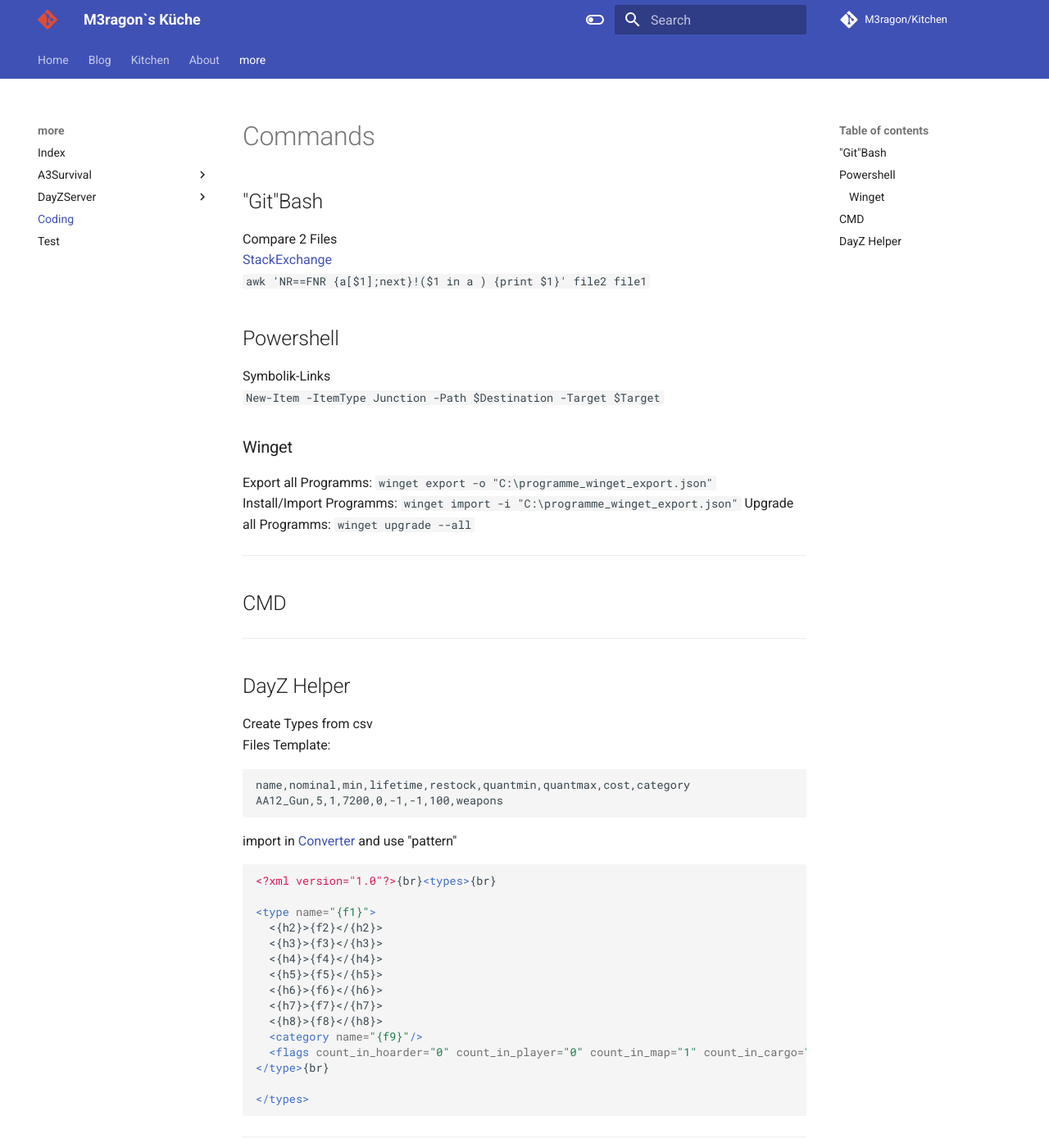
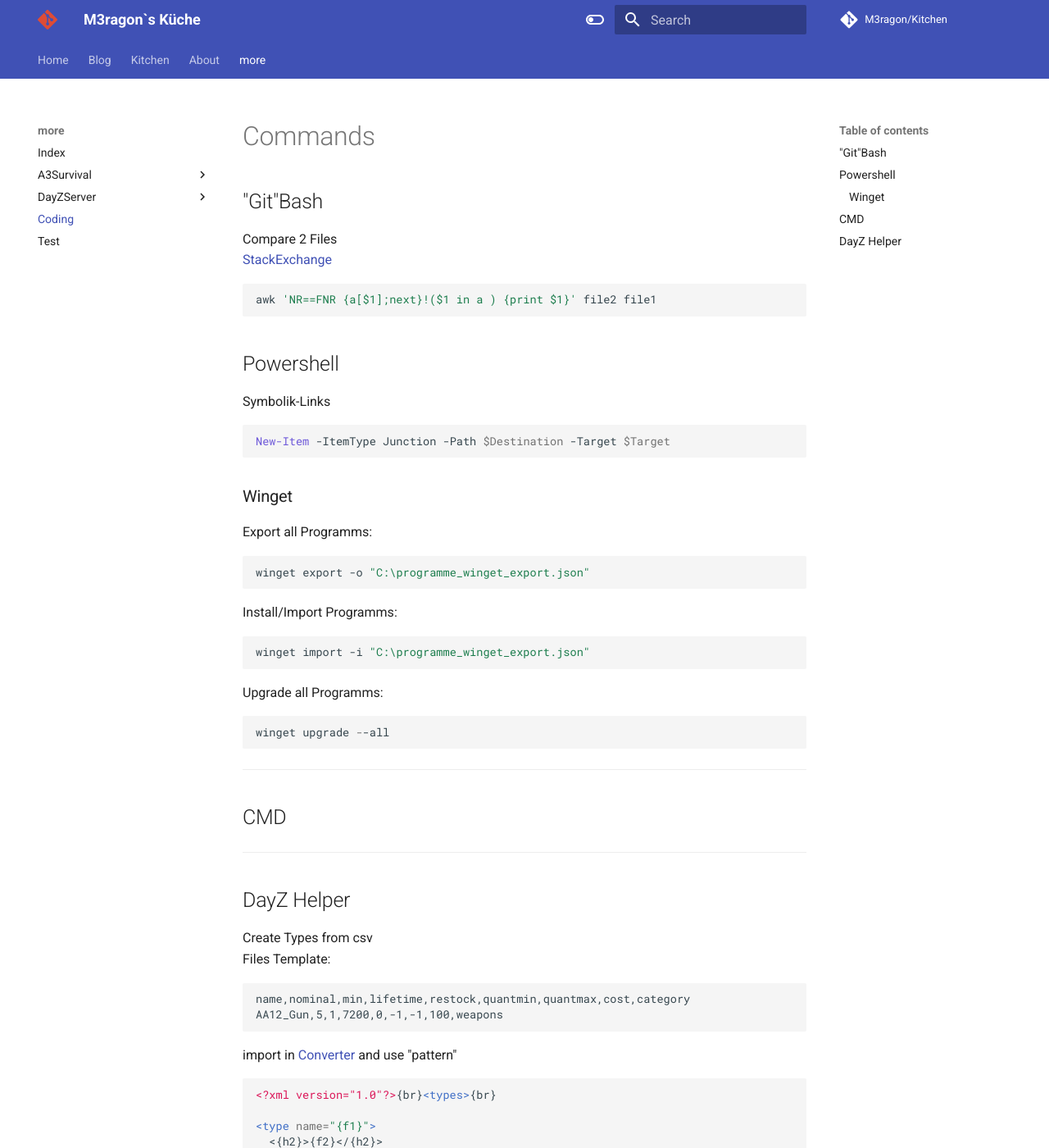
Before and after one commit to M3ragon/material, an MkDocs documentation site: the page built from docs/more/coding/index.md, in a window 1280 px wide and 1400 px high. Shown: the whole window at 82% size. Built offline with MkDocs 1.6.1 and Material for MkDocs 9.7.7, drawn with Linux system fonts in a browser that asks for light colours; comment, search, counter and statistics services are not loaded.

Commit message:
fix syntax

````diff
--- a/docs/more/coding/index.md
+++ b/docs/more/coding/index.md
@@ -4,18 +4,31 @@
 
 Compare 2 Files
 [StackExchange](https://unix.stackexchange.com/questions/408644/remove-lines-in-file-1-from-file-2)
-`awk 'NR==FNR {a[$1];next}!($1 in a ) {print $1}' file2 file1`
+```sh
+awk 'NR==FNR {a[$1];next}!($1 in a ) {print $1}' file2 file1
+```
 
 ## Powershell
 
 Symbolik-Links
-`New-Item -ItemType Junction -Path $Destination -Target $Target`
+```ps1
+New-Item -ItemType Junction -Path $Destination -Target $Target
+```
 
 ### Winget
 
-Export all Programms: `winget export -o "C:\programme_winget_export.json"`
-Install/Import Programms: `winget import -i "C:\programme_winget_export.json"`
-Upgrade all Programms: `winget upgrade --all`
+Export all Programms:
+```ps1
+winget export -o "C:\programme_winget_export.json"
+```
+Install/Import Programms:
+```ps1
+winget import -i "C:\programme_winget_export.json"
+```
+Upgrade all Programms:
+```ps1
+winget upgrade --all
+```
 
 ---
 
````
